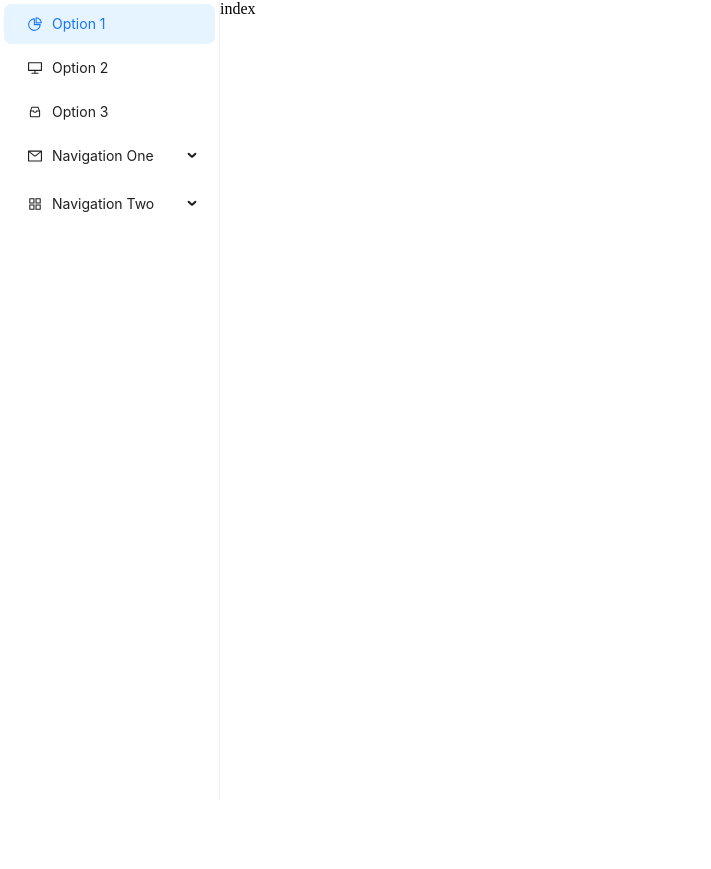
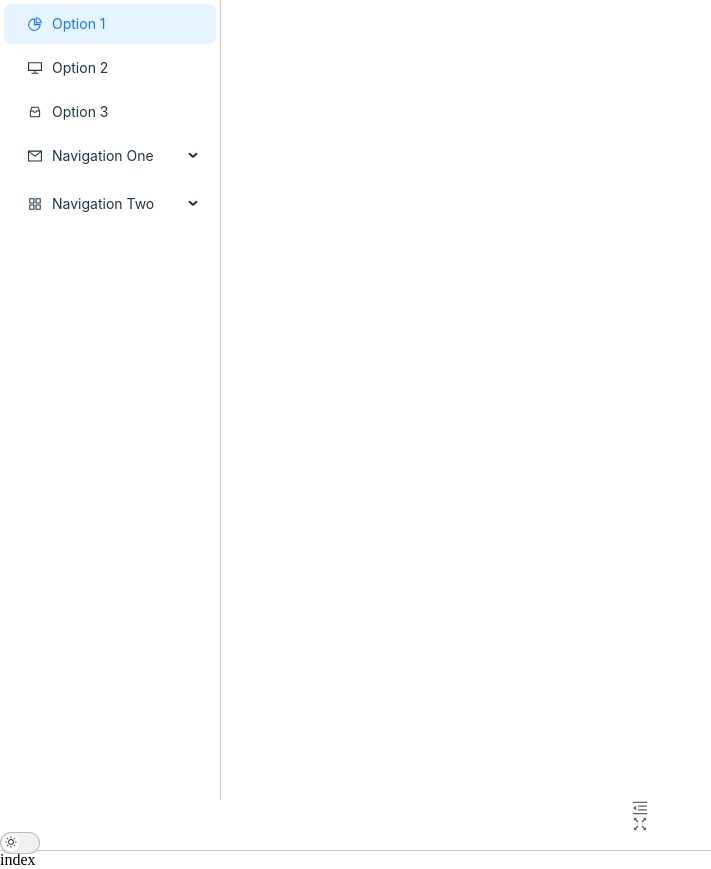
Before and after one commit to songtaoWan/blog-admin-next, a Vue app: page / in a window 1280 px wide. Shown: the whole page, without its empty margins (0-711 px from the left). Before the commit the page ends 800 px from the top, so only its background shows below. Built offline with nearby package versions, Linux system fonts and the light colour scheme.

Commit message:
feat: 主题相关更改

```diff
--- a/src/components/CollapsedButton/CollapsedButton.vue
+++ b/src/components/CollapsedButton/CollapsedButton.vue
@@ -24,6 +24,6 @@ const { collapsed } = storeToRefs(setStore)
   align-items: center;
   justify-content: center;
   font-size: 16px;
-  color: var(--bg-top-menuColor);
+  color: var(--st-c-icon);
 }
 </style>
--- a/src/components/ScreenFull/ScreenFull.vue
+++ b/src/components/ScreenFull/ScreenFull.vue
@@ -21,6 +21,6 @@ const { isFullscreen, toggle } = useFullscreen()
   align-items: center;
   justify-content: center;
   font-size: 16px;
-  color: var(--bg-top-menuColor);
+  color: var(--st-c-icon);
 }
 </style>
--- a/src/components/SwitchAppearance/SwitchAppearance.vue
+++ b/src/components/SwitchAppearance/SwitchAppearance.vue
@@ -32,12 +32,12 @@ const { theme } = storeToRefs(setStore)
   width: 40px;
   height: 22px;
   flex-shrink: 0;
-  border: 1px solid var(--vt-c-divider);
-  background-color: var(--vt-c-bg-mute);
+  border: 1px solid var(--st-c-divider);
+  background-color: var(--st-c-bg-mute);
   transition: border-color 0.25s, background-color 0.25s;
 
   &:hover {
-    border-color: var(--vt-c-gray);
+    border-color: var(--st-c-gray);
   }
 
   .switch-check {
@@ -49,17 +49,15 @@ const { theme } = storeToRefs(setStore)
     left: 1px;
     width: 18px;
     height: 18px;
-    color: var(--vt-c-text-2);
+    color: var(--st-c-text-1);
     border-radius: 50%;
-    background-color: var(--vt-c-white);
-    box-shadow: var(--vt-shadow-1);
+    background-color: var(--st-c-bg);
+    box-shadow: var(--st-shadow-1);
     transition: all 0.25s;
   }
 
   .switch-check--active {
     transform: translateX(18px);
-    color: var(--vt-c-text-1);
-    background-color: var(--vt-c-black);
   }
 
   .vt-switch-icon {
--- a/src/layout/LayoutView.vue
+++ b/src/layout/LayoutView.vue
@@ -1,11 +1,13 @@
 <script lang="ts" setup>
-import AsideView from './components/AsideView.vue';
+import AsideView from './components/AsideView.vue'
+import HeaderView from './components/HeaderView.vue'
 </script>
 
 <template>
-  <div class="layout">
+  <div class="layout flex">
     <AsideView />
     <div class="layout_container">
+      <HeaderView />
       <router-view />
     </div>
   </div>
@@ -13,6 +15,12 @@ import AsideView from './components/AsideView.vue';
 
 <style lang="scss" scoped>
 .layout {
-  display: flex;
+  height: 100vh;
+  background-color: var(--st-c-bg);
+  transition: background-color 0.25s;
+}
+
+.layout_container {
+  flex: 1;
 }
 </style>
--- a/src/layout/components/AsideView.vue
+++ b/src/layout/components/AsideView.vue
@@ -12,7 +12,7 @@ import { useSettingStore } from '@/stores/setting'
 import { storeToRefs } from 'pinia'
 
 const setStore = useSettingStore()
-const { theme, collapsed } = storeToRefs(setStore)
+const { collapsed } = storeToRefs(setStore)
 
 const state = reactive<{ selectedKeys: string[]; openKeys: string[]; preOpenKeys: string[] }>({
   selectedKeys: ['1'],
@@ -108,7 +108,6 @@ watch(
       v-model:openKeys="state.openKeys"
       v-model:selectedKeys="state.selectedKeys"
       mode="inline"
-      :theme="theme"
       :inline-collapsed="collapsed"
       :items="items"
     ></a-menu>
@@ -120,6 +119,7 @@ watch(
   overflow-y: auto;
   width: 220px;
   height: 100vh;
+  border-right: 1px solid var(--st-c-divider);
   transition: width 0.3s cubic-bezier(0.2, 0, 0, 1) 0s;
 
   &::-webkit-scrollbar {
@@ -134,4 +134,57 @@ watch(
 :deep(.ant-menu) {
   height: 100%;
 }
+
+:deep(.ant-menu-light) {
+  color: var(--st-c-text-1);
+  background-color: var(--st-c-bg);
+}
+
+:deep(.ant-menu-light.ant-menu-root.ant-menu-inline) {
+  border-inline-end: none;
+}
+
+:deep(.ant-menu-light .ant-menu-item-selected) {
+  background-color: var(--st-c-menu-checked);
+}
+
+:deep(
+    :where(.css-dev-only-do-not-override-j6gjt1).ant-menu-light:not(.ant-menu-horizontal)
+      .ant-menu-item:not(.ant-menu-item-selected):hover
+  ) {
+  background-color: var(--st-c-menu-active);
+}
+
+:deep(
+    :where(.css-dev-only-do-not-override-j6gjt1).ant-menu-light:not(.ant-menu-horizontal)
+      .ant-menu-submenu-title:hover
+  ) {
+  background-color: var(--st-c-menu-active);
+  color: var(--st-c-text-1);
+}
+
+:deep(
+    :where(.css-dev-only-do-not-override-j6gjt1).ant-menu-light
+      .ant-menu-item:hover:not(.ant-menu-item-selected):not(.ant-menu-submenu-selected),
+    :where(.css-dev-only-do-not-override-j6gjt1).ant-menu-light
+      .ant-menu-submenu-title:hover:not(.ant-menu-item-selected):not(.ant-menu-submenu-selected)
+  ) {
+  color: none;
+}
+
+:deep(
+    .ant-menu-light
+      .ant-menu-item:hover:not(.ant-menu-item-selected):not(.ant-menu-submenu-selected),
+    :where(.css-dev-only-do-not-override-j6gjt1).ant-menu-light
+      .ant-menu-submenu-title:hover:not(.ant-menu-item-selected):not(.ant-menu-submenu-selected)
+  ) {
+  color: var(--st-c-text-1);
+}
+
+:deep(
+    :where(.css-dev-only-do-not-override-j6gjt1).ant-menu-light.ant-menu-inline
+      .ant-menu-sub.ant-menu-inline
+  ) {
+  background: var(--st-c-menu-bg);
+}
 </style>
--- /dev/null
+++ b/src/layout/components/HeaderView.vue
@@ -0,0 +1,26 @@
+<script lang="ts" setup>
+import CollapsedButton from '@/components/CollapsedButton/CollapsedButton.vue';
+import ScreenFull from '@/components/ScreenFull/ScreenFull.vue';
+import SwitchAppearance from '@/components/SwitchAppearance/SwitchAppearance.vue';
+</script>
+
+<template>
+  <header class="header flex">
+    <div class="flex">
+      <CollapsedButton />
+    </div>
+    <div class="flex">
+      <ScreenFull />
+      <SwitchAppearance />
+    </div>
+  </header>
+</template>
+
+<style lang="scss" scoped>
+.header {
+  align-items: center;
+  justify-content: space-between;
+  height: 50px;
+  border-bottom: 1px solid var(--st-c-divider);
+}
+</style>
```
